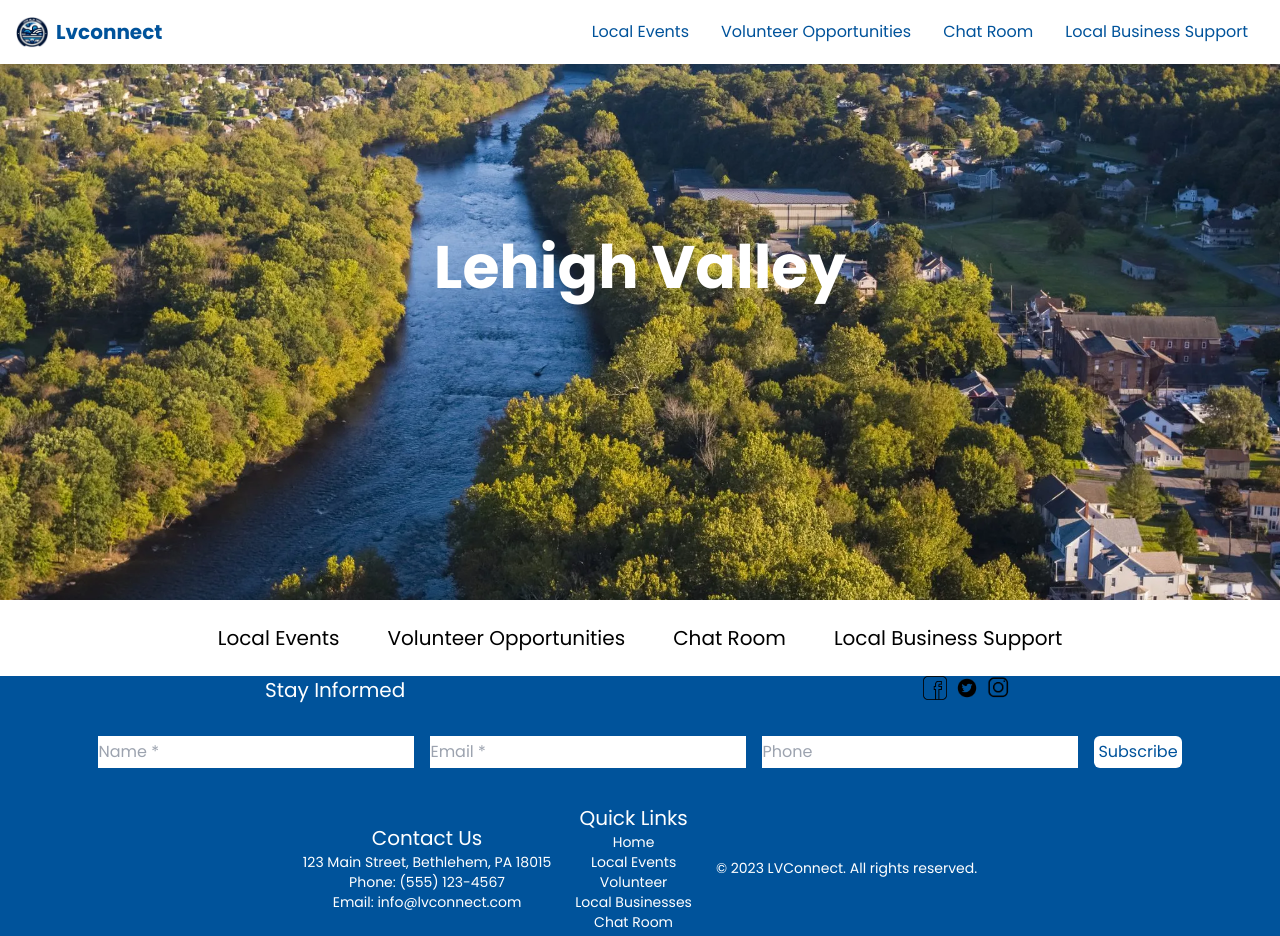
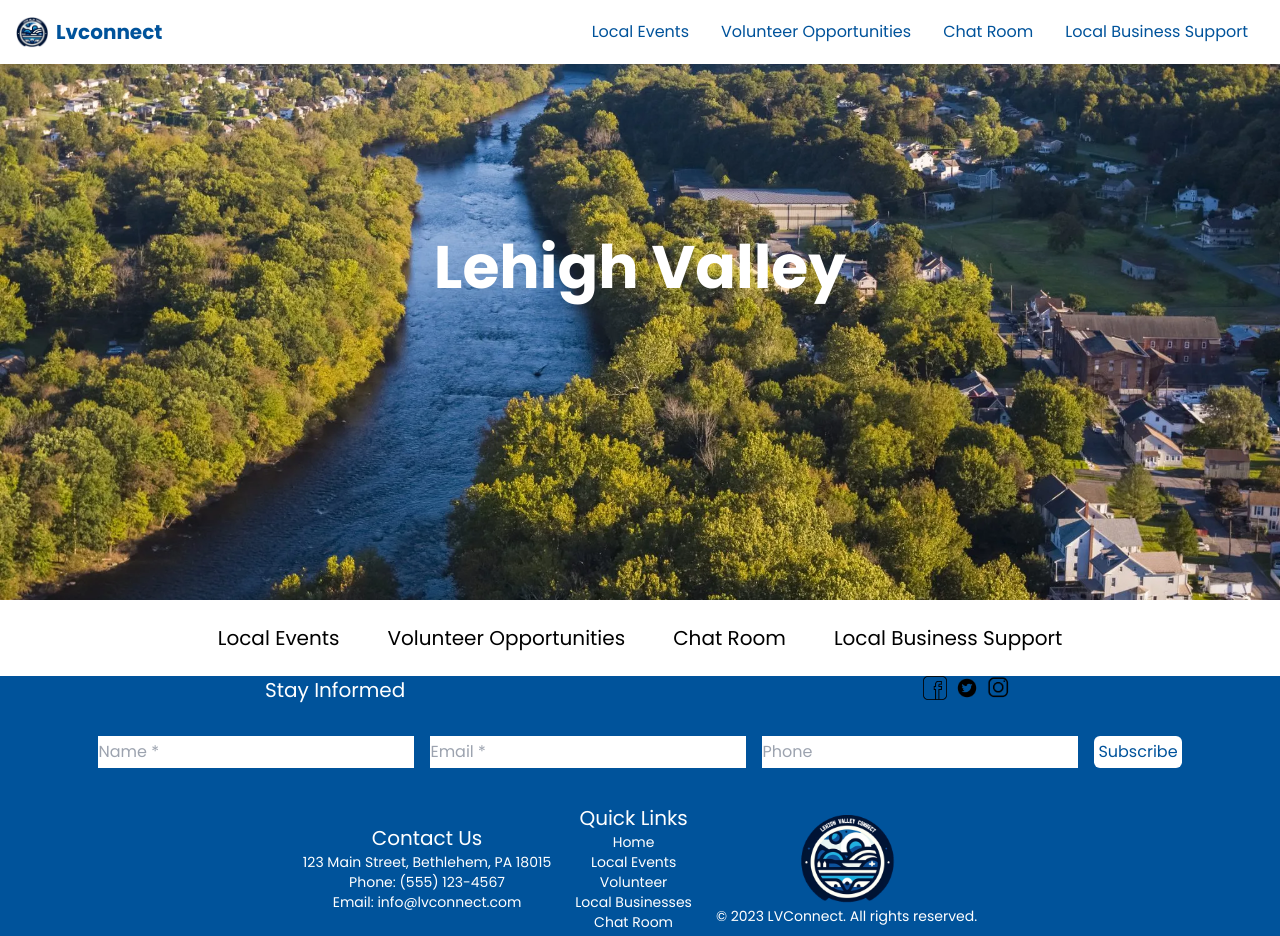
Before and after one commit to anvu21/lv-connect, a React (Vite) app in the folder frontend/webpage/: page /main in a window 1280 px wide. Built offline with nearby package versions, Linux system fonts and the light colour scheme; the HTML template or start-up script is replaced by a standard one.

Commit message:
Add logo to footer

```diff
--- a/frontend/webpage/src/component/Footer.jsx
+++ b/frontend/webpage/src/component/Footer.jsx
@@ -4,6 +4,7 @@ import axios from "axios";
 import Facebook from "../assets/facebook.png";
 import Twitter from "../assets/twitter.png";
 import Instagram from "../assets/instagram.png";
+import Logo from "../assets/Lehigh-valley-connect.png";
 
 const Footer = (props) => {
 
@@ -41,7 +42,8 @@ const Footer = (props) => {
             <li><Link to="/chat">Chat Room</Link></li>
           </ul>
         </div>
-        <div className="mx-3 my-1">
+        <div className="mx-3 my-1 flex flex-col items-center">
+          <img  className="w-24" src={Logo} alt="logo" />
             <p>&copy; 2023 LVConnect. All rights reserved.</p>
         </div>
       </div>
```
